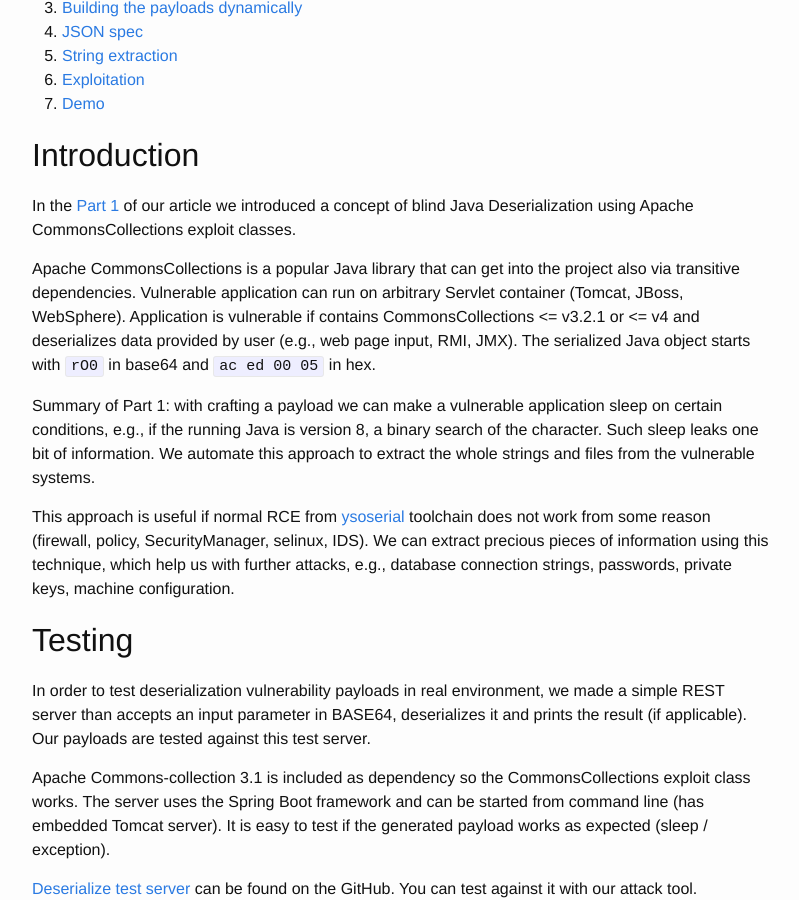
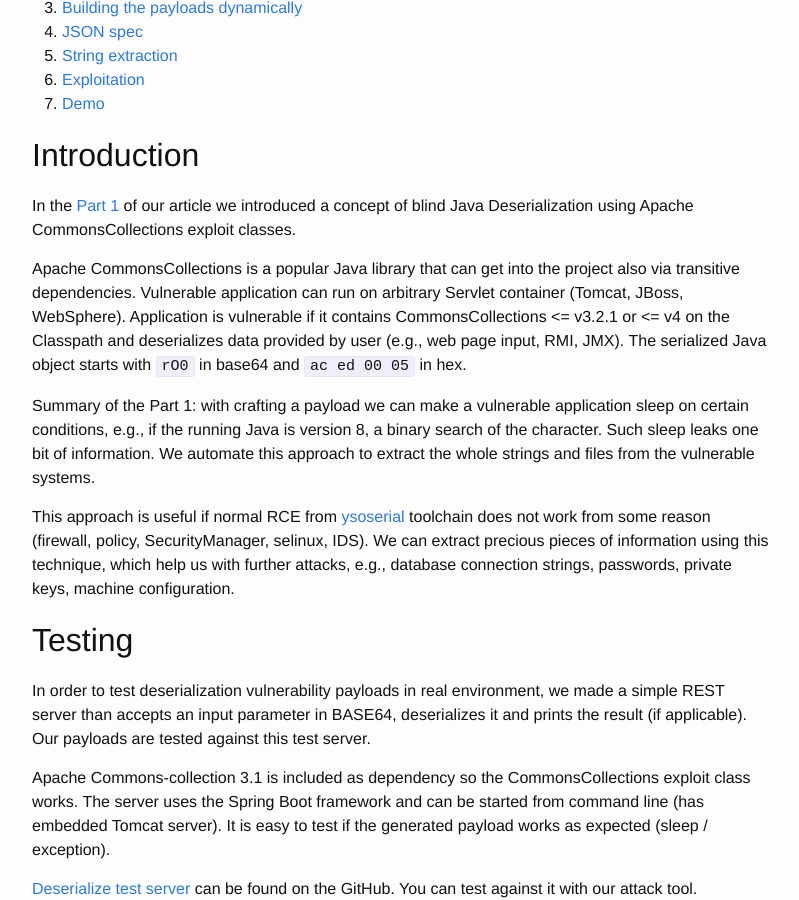
Before and after one commit to yolosec/deadcodeBlog, a Jekyll site: the page built from _posts/2016-09-18-Blind-Java-Deserialization-Part-II.markdown, in a window 1280 px wide and 900 px high, scrolled down 420 px. Shown: the whole window, without its empty margins (238-1037 px from the left). Built offline with Jekyll 4.4.1, drawn with Linux system fonts in a browser that asks for light colours.

Commit message:
minor edits

```diff
--- a/_posts/2016-09-18-Blind-Java-Deserialization-Part-II.markdown
+++ b/_posts/2016-09-18-Blind-Java-Deserialization-Part-II.markdown
@@ -29,11 +29,11 @@ In the [Part 1] of our article we introduced a concept of blind Java Deserializa
 exploit classes.
 
 Apache CommonsCollections is a popular Java library that can get into the project also via transitive dependencies.
-Vulnerable application can run on arbitrary Servlet container (Tomcat, JBoss, WebSphere). Application is vulnerable if contains
-CommonsCollections <= v3.2.1 or <= v4 and deserializes data provided by user (e.g., web page input, RMI, JMX).
+Vulnerable application can run on arbitrary Servlet container (Tomcat, JBoss, WebSphere). Application is vulnerable if it contains
+CommonsCollections <= v3.2.1 or <= v4 on the Classpath and deserializes data provided by user (e.g., web page input, RMI, JMX).
 The serialized Java object starts with `rO0` in base64 and `ac ed 00 05` in hex.
 
-Summary of Part 1: with crafting a payload we can make a vulnerable application sleep on certain conditions, e.g.,
+Summary of the Part 1: with crafting a payload we can make a vulnerable application sleep on certain conditions, e.g.,
 if the running Java is version 8, a binary search of the character. Such sleep leaks one bit of information. We automate
 this approach to extract the whole strings and files from the vulnerable systems.
 
```
